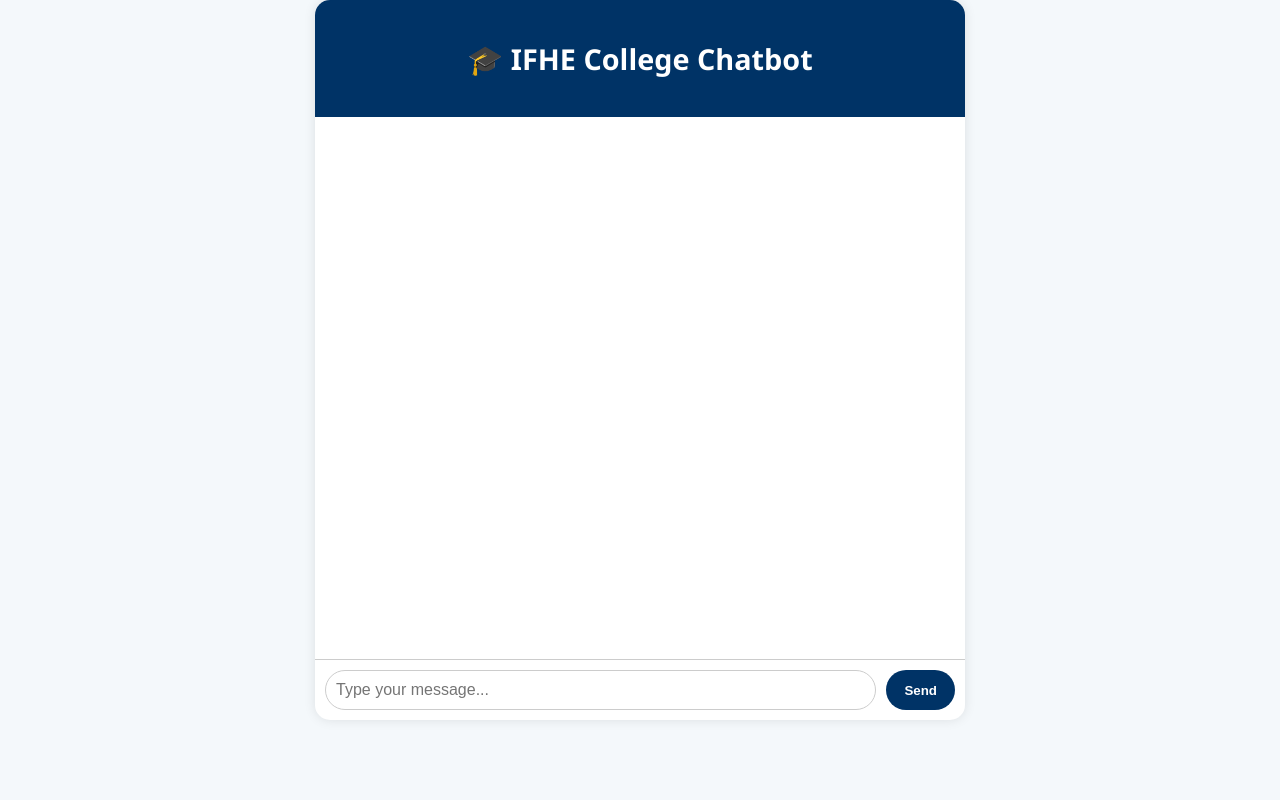
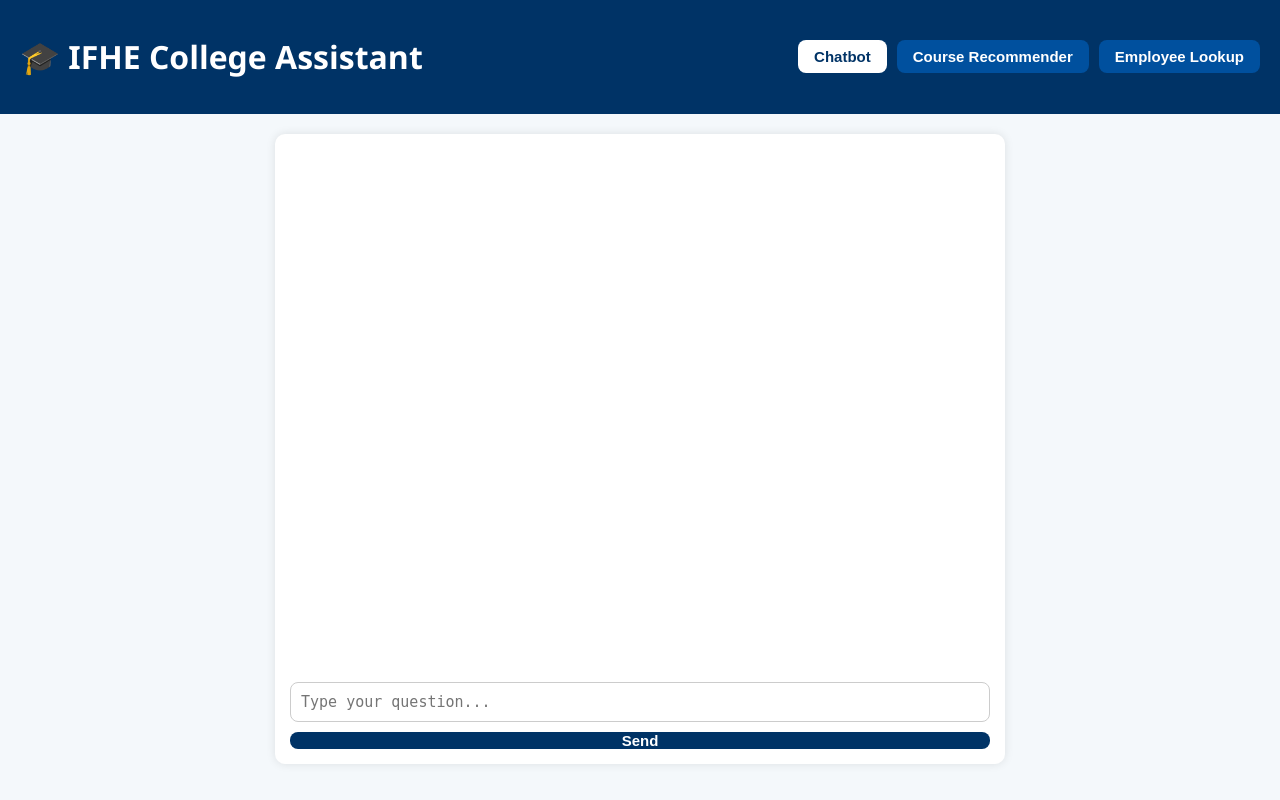
Before and after one commit to Chay0803/CollegeChatbot, a FastAPI app: page / in a window 1280 px wide. Run offline with FastAPI, Linux system fonts and the light colour scheme; some libraries are stand-ins or nearby versions.

Commit message:
Added professional FastAPI frontend (Chatbot, Course Recommender, Employee Lookup)

```diff
--- a/app.py
+++ b/app.py
@@ -324,28 +324,146 @@
 
 # st.markdown('</div>', unsafe_allow_html=True)
 
-from fastapi import FastAPI, Request, Form
+from fastapi import FastAPI, Request, Form, Cookie
 from fastapi.responses import HTMLResponse, JSONResponse
 from fastapi.staticfiles import StaticFiles
 from fastapi.templating import Jinja2Templates
+import uuid
 
-# from llama_api import ask_ollama  # ← Replace with your model API call
+from llama_api import ask_ollama
+from load_docs import get_vectorstore
 
-app = FastAPI()
+# -------------------------------------------------
+# INIT
+# -------------------------------------------------
+app = FastAPI(
+    title="IFHE Conversational Chatbot",
+    description="Context-aware chatbot with conversation memory",
+    version="3.0"
+)
 
-# Mount static files (CSS, JS)
 app.mount("/static", StaticFiles(directory="static"), name="static")
-
-# Jinja2 for rendering HTML
 templates = Jinja2Templates(directory="templates")
 
+# Retriever (for contextual search)
+retriever = get_vectorstore().as_retriever()
+
+# Global memory dictionary {session_id: [{"role": "user"/"bot", "content": "..."}]}
+conversation_memory = {}
+
+# -------------------------------------------------
+# HELPERS
+# -------------------------------------------------
+def normalize_query(query: str) -> str:
+    q = query.strip().lower()
+    if "admission" in q:
+        return "What is the admission process and important deadlines?"
+    elif "fee" in q or "fees" in q:
+        return "What is the fee structure?"
+    elif "calendar" in q or "schedule" in q:
+        return "Show the academic calendar and schedule"
+    elif "hostel" in q or "transport" in q:
+        return "What are the hostel and transport facilities?"
+    elif "faculty" in q or "teacher" in q:
+        return "Who are the faculty members at IFHE?"
+    elif "placement" in q or "recruiters" in q:
+        return "Tell me about placements and top recruiters at IFHE."
+    elif "scholarship" in q:
+        return "What scholarships are available at IFHE?"
+    return q
+
+
+def build_prompt(history, user_message, context):
+    """
+    Build a conversation-aware prompt for LLM.
+    Includes past turns and relevant retrieved documents.
+    """
+    history_text = ""
+    for turn in history[-5:]:  # last 5 turns
+        role = "User" if turn["role"] == "user" else "Assistant"
+        history_text += f"{role}: {turn['content']}\n"
+
+    return f"""
+You are an academic assistant for IFHE University.
+Answer clearly, professionally, and concisely.
+
+Context from documents:
+{context}
+
+Conversation so far:
+{history_text}
+
+Current user question:
+User: {user_message}
+
+Answer:
+"""
+
+
+# -------------------------------------------------
+# ROUTES
+# -------------------------------------------------
 @app.get("/", response_class=HTMLResponse)
-async def get_chat_page(request: Request):
+async def serve_home(request: Request, session_id: str | None = Cookie(default=None)):
+    """
+    Serve the chatbot UI and assign a unique session ID if missing.
+    """
+    if not session_id:
+        session_id = str(uuid.uuid4())
+        response = templates.TemplateResponse("index.html", {"request": request})
+        response.set_cookie(key="session_id", value=session_id, httponly=True)
+        return response
+
     return templates.TemplateResponse("index.html", {"request": request})
 
-@app.post("/chat")
-async def chat_api(user_message: str = Form(...)):
-    # Dummy logic for now (replace with ask_ollama)
-    # answer = ask_ollama(user_message)
-    answer = f"AI Response: {user_message[::-1]}"  # Reverses text for demo
-    return JSONResponse({"answer": answer})
+
+@app.post("/chat", response_class=JSONResponse)
+async def chat_endpoint(
+    request: Request,
+    user_message: str = Form(...),
+    session_id: str | None = Cookie(default=None)
+):
+    """
+    Main chat endpoint — remembers past messages and retrieves context for each turn.
+    """
+    try:
+        # Assign session if missing
+        if not session_id:
+            session_id = str(uuid.uuid4())
+            conversation_memory[session_id] = []
+
+        # Initialize memory if not present
+        if session_id not in conversation_memory:
+            conversation_memory[session_id] = []
+
+        # Normalize user question and get context
+        query = normalize_query(user_message)
+        docs = retriever.get_relevant_documents(query)
+        context = "\n\n".join([d.page_content for d in docs[:6]])
+
+        # Add user message to memory
+        conversation_memory[session_id].append({"role": "user", "content": user_message})
+
+        # Build contextual + history-aware prompt
+        prompt = build_prompt(conversation_memory[session_id], user_message, context)
+
+        # Generate model answer
+        answer = ask_ollama(prompt)
+
+        # Save bot reply to memory
+        conversation_memory[session_id].append({"role": "bot", "content": answer})
+
+        return JSONResponse({"answer": answer, "session_id": session_id})
+
+    except Exception as e:
+        return JSONResponse({"answer": f"⚠️ Error: {str(e)}"})
+
+
+@app.post("/reset", response_class=JSONResponse)
+async def reset_conversation(session_id: str = Form(...)):
+    """
+    Clears conversation history for a session.
+    """
+    if session_id in conversation_memory:
+        conversation_memory[session_id] = []
+    return JSONResponse({"status": "cleared"})
--- /dev/null
+++ b/static/script.js
@@ -0,0 +1,91 @@
+// Tab switching
+const tabs = document.querySelectorAll(".tab");
+const contents = document.querySelectorAll(".tab-content");
+
+tabs.forEach(tab => {
+  tab.addEventListener("click", () => {
+    tabs.forEach(t => t.classList.remove("active"));
+    contents.forEach(c => c.classList.remove("active"));
+    tab.classList.add("active");
+    document.getElementById(tab.dataset.tab).classList.add("active");
+  });
+});
+
+// Chatbot
+const chatForm = document.getElementById("chat-form");
+const chatBox = document.getElementById("chat-box");
+const chatInput = document.getElementById("chat-input");
+
+chatForm?.addEventListener("submit", async (e) => {
+  e.preventDefault();
+  const message = chatInput.value.trim();
+  if (!message) return;
+  addMessage("user", message);
+  chatInput.value = "";
+
+  addMessage("bot", "Typing...");
+
+  const res = await fetch("/chat", {
+    method: "POST",
+    headers: { "Content-Type": "application/x-www-form-urlencoded" },
+    body: new URLSearchParams({ user_message: message })
+  });
+
+  const data = await res.json();
+  removeLastBot();
+  addMessage("bot", data.answer);
+});
+
+function addMessage(role, text) {
+  const div = document.createElement("div");
+  div.className = `chat-message ${role}-message`;
+  div.innerHTML = text;
+  chatBox.appendChild(div);
+  chatBox.scrollTop = chatBox.scrollHeight;
+}
+
+function removeLastBot() {
+  const bots = chatBox.querySelectorAll(".bot-message");
+  if (bots.length) bots[bots.length - 1].remove();
+}
+
+// Course Recommender
+const courseForm = document.getElementById("course-form");
+courseForm?.addEventListener("submit", async (e) => {
+  e.preventDefault();
+  const formData = new FormData(courseForm);
+  const res = await fetch("/recommend", { method: "POST", body: formData });
+  const data = await res.json();
+
+  const resultsDiv = document.getElementById("course-results");
+  if (data.recommendations?.length) {
+    resultsDiv.innerHTML = `<strong>Recommended Courses:</strong><ul>${data.recommendations.map(c => `<li>${c}</li>`).join("")}</ul>`;
+  } else {
+    resultsDiv.textContent = "No matching courses found or invalid input.";
+  }
+});
+
+// Employee Lookup
+const empForm = document.getElementById("employee-form");
+empForm?.addEventListener("submit", async (e) => {
+  e.preventDefault();
+  const formData = new FormData(empForm);
+  const res = await fetch("/employees/search", { method: "POST", body: formData });
+  const data = await res.json();
+
+  const resultsDiv = document.getElementById("employee-results");
+  if (data.results?.length) {
+    const table = `
+      <table>
+        <thead>
+          <tr>${Object.keys(data.results[0]).map(k => `<th>${k}</th>`).join("")}</tr>
+        </thead>
+        <tbody>
+          ${data.results.map(r => `<tr>${Object.values(r).map(v => `<td>${v}</td>`).join("")}</tr>`).join("")}
+        </tbody>
+      </table>`;
+    resultsDiv.innerHTML = table;
+  } else {
+    resultsDiv.textContent = data.error || "No results found.";
+  }
+});
--- a/static/style.css
+++ b/static/style.css
@@ -1,95 +1,168 @@
 body {
+  font-family: 'Segoe UI', Arial, sans-serif;
+  margin: 0;
   background: #f4f8fb;
-  font-family: 'Segoe UI', sans-serif;
-  margin: 0;
-  padding: 0;
-  display: flex;
-  justify-content: center;
-  height: 100vh;
+  color: #0c1c3a;
 }
 
+.topbar {
+  background: #003366;
+  color: white;
+  padding: 14px 20px;
+  display: flex;
+  justify-content: space-between;
+  align-items: center;
+}
+
+.tabs {
+  display: flex;
+  gap: 10px;
+}
+
+.tabs .tab {
+  background: #00509e;
+  color: white;
+  border: none;
+  padding: 8px 16px;
+  border-radius: 8px;
+  cursor: pointer;
+  font-weight: 600;
+}
+
+.tabs .tab.active {
+  background: white;
+  color: #003366;
+}
+
+main {
+  padding: 20px;
+}
+
+/* Tab Content */
+.tab-content {
+  display: none;
+}
+
+.tab-content.active {
+  display: block;
+}
+
+/* Chatbot Styles */
 .chat-container {
-  width: 90%;
-  max-width: 650px;
-  height: 90vh;
+  background: white;
+  border-radius: 10px;
+  box-shadow: 0 0 10px rgba(0,0,0,0.1);
+  padding: 15px;
+  max-width: 700px;
+  margin: auto;
   display: flex;
   flex-direction: column;
-  background: white;
-  border-radius: 15px;
-  box-shadow: 0 0 12px rgba(0,0,0,0.1);
-  overflow: hidden;
-}
-
-.chat-header {
-  background: #003366;
-  color: white;
-  text-align: center;
-  padding: 15px;
-  font-size: 1.2rem;
-  font-weight: 600;
+  height: 75vh;
 }
 
 .chat-box {
   flex: 1;
   overflow-y: auto;
+  padding-right: 5px;
+  margin-bottom: 10px;
+}
+
+.chat-message {
+  margin: 8px 0;
+  max-width: 80%;
+  padding: 10px 14px;
+  border-radius: 10px;
+  line-height: 1.4;
+  font-size: 15px;
+}
+
+.user-message {
+  background: #00509e;
+  color: white;
+  align-self: flex-end;
+  border-bottom-right-radius: 0;
+}
+
+.bot-message {
+  background: #e8f0fc;
+  color: #003366;
+  align-self: flex-start;
+  border-bottom-left-radius: 0;
+}
+
+.chat-form {
+  display: flex;
+  gap: 10px;
+}
+
+.chat-form textarea {
+  flex: 1;
+  resize: none;
+  border-radius: 8px;
+  border: 1px solid #ccc;
+  padding: 10px;
+  font-size: 15px;
+}
+
+.chat-form button {
+  background: #003366;
+  color: white;
+  border: none;
+  border-radius: 8px;
+  padding: 0 18px;
+  cursor: pointer;
+  font-weight: bold;
+}
+
+/* Forms for Course & Employee */
+.form-container {
+  max-width: 600px;
+  background: white;
+  border-radius: 10px;
   padding: 20px;
+  margin: auto;
+  box-shadow: 0 0 10px rgba(0,0,0,0.1);
+}
+
+form {
   display: flex;
   flex-direction: column;
   gap: 12px;
 }
 
-.message {
-  padding: 10px 15px;
-  border-radius: 12px;
-  max-width: 80%;
-  word-wrap: break-word;
+label {
+  font-weight: 600;
 }
 
-.user-message {
-  align-self: flex-end;
-  background-color: #00509e;
-  color: white;
-  border-bottom-right-radius: 0;
+input, select, button {
+  padding: 10px;
+  font-size: 15px;
+  border: 1px solid #ccc;
+  border-radius: 6px;
 }
 
-.bot-message {
-  align-self: flex-start;
-  background-color: #e6eef7;
-  color: #003366;
-  border-bottom-left-radius: 0;
+button {
+  background: #003366;
+  color: white;
+  cursor: pointer;
+  font-weight: 600;
 }
 
-.loading {
-  opacity: 0.7;
-  font-style: italic;
+.results-box {
+  margin-top: 20px;
+  padding: 15px;
+  border-radius: 8px;
+  background: #f0f5ff;
+  white-space: pre-line;
 }
 
-.chat-form {
-  display: flex;
-  border-top: 1px solid #ccc;
-  padding: 10px;
+.results-box table {
+  width: 100%;
+  border-collapse: collapse;
 }
 
-.chat-form input {
-  flex: 1;
-  padding: 10px;
+.results-box th, .results-box td {
   border: 1px solid #ccc;
-  border-radius: 20px;
-  outline: none;
-  font-size: 1rem;
+  padding: 8px;
+  text-align: left;
 }
-
-.chat-form button {
-  background-color: #003366;
-  color: white;
-  border: none;
-  padding: 10px 18px;
-  margin-left: 10px;
-  border-radius: 20px;
-  font-weight: bold;
-  cursor: pointer;
-}
-
-.chat-form button:hover {
-  background-color: #00509e;
-}
--- a/templates/index.html
+++ b/templates/index.html
@@ -1,62 +1,97 @@
 <!DOCTYPE html>
 <html lang="en">
 <head>
-  <meta charset="UTF-8">
-  <meta name="viewport" content="width=device-width, initial-scale=1.0">
-  <title>IFHE Chatbot</title>
+  <meta charset="utf-8" />
+  <meta name="viewport" content="width=device-width,initial-scale=1" />
+  <title>IFHE College Assistant</title>
   <link rel="stylesheet" href="/static/style.css">
 </head>
 <body>
-  <div class="chat-container">
-    <div class="chat-header">
-      <h2>🎓 IFHE College Chatbot</h2>
-    </div>
+  <header class="topbar">
+    <h1>🎓 IFHE College Assistant</h1>
+    <nav class="tabs">
+      <button class="tab active" data-tab="chat">Chatbot</button>
+      <button class="tab" data-tab="recommender">Course Recommender</button>
+      <button class="tab" data-tab="employees">Employee Lookup</button>
+    </nav>
+  </header>
 
-    <div id="chat-box" class="chat-box"></div>
+  <main>
+    <!-- CHAT TAB -->
+    <section id="chat" class="tab-content active">
+      <div class="chat-container">
+        <div id="chat-box" class="chat-box"></div>
+        <form id="chat-form" class="chat-form">
+          <textarea id="chat-input" placeholder="Type your question..." rows="1"></textarea>
+          <button type="submit">Send</button>
+        </form>
+      </div>
+    </section>
 
-    <form id="chat-form" class="chat-form">
-      <input type="text" id="user-input" name="user_message" placeholder="Type your message..." required>
-      <button type="submit">Send</button>
-    </form>
-  </div>
+    <!-- COURSE RECOMMENDER TAB -->
+    <section id="recommender" class="tab-content">
+      <div class="form-container">
+        <h2>Course Recommender</h2>
+        <form id="course-form">
+          <label>Stream:</label>
+          <select name="stream" required>
+            <option value="">Select</option>
+            <option>Science</option>
+            <option>Commerce</option>
+            <option>Arts</option>
+          </select>
 
-  <script>
-    const form = document.getElementById("chat-form");
-    const chatBox = document.getElementById("chat-box");
+          <label>Area of Interest:</label>
+          <select name="interest" required>
+            <option value="">Select</option>
+            <option>Tech</option>
+            <option>Law</option>
+            <option>Management</option>
+          </select>
 
-    form.addEventListener("submit", async (e) => {
-      e.preventDefault();
+          <label>Comfortable in English?</label>
+          <select name="english" required>
+            <option value="">Select</option>
+            <option>Yes</option>
+            <option>No</option>
+          </select>
 
-      const userInput = document.getElementById("user-input");
-      const message = userInput.value.trim();
-      if (!message) return;
+          <label>10th Percentage:</label>
+          <input type="number" name="tenth" step="0.1" min="0" max="100" required>
 
-      // Add user message to chat
-      chatBox.innerHTML += `<div class="message user-message">${message}</div>`;
-      userInput.value = "";
+          <label>12th Percentage:</label>
+          <input type="number" name="twelfth" step="0.1" min="0" max="100" required>
 
-      // Scroll down
-      chatBox.scrollTop = chatBox.scrollHeight;
+          <button type="submit">Recommend Courses</button>
+        </form>
 
-      // Show typing indicator
-      const loader = document.createElement("div");
-      loader.className = "message bot-message loading";
-      loader.innerHTML = "Typing...";
-      chatBox.appendChild(loader);
+        <div id="course-results" class="results-box"></div>
+      </div>
+    </section>
 
-      // Fetch AI response
-      const response = await fetch("/chat", {
-        method: "POST",
-        body: new URLSearchParams({ user_message: message }),
-        headers: { "Content-Type": "application/x-www-form-urlencoded" }
-      });
-      const data = await response.json();
+    <!-- EMPLOYEE DETAILS TAB -->
+    <section id="employees" class="tab-content">
+      <div class="form-container">
+        <h2>Employee Details Lookup</h2>
+        <form id="employee-form">
+          <label>Search by:</label>
+          <select name="search_type" required>
+            <option value="id">Employee ID</option>
+            <option value="salary">Salary ≥</option>
+            <option value="experience">Experience ≥</option>
+          </select>
 
-      // Remove loader and show answer
-      loader.remove();
-      chatBox.innerHTML += `<div class="message bot-message">${data.answer}</div>`;
-      chatBox.scrollTop = chatBox.scrollHeight;
-    });
-  </script>
+          <label>Enter Value:</label>
+          <input type="text" name="value" required>
+
+          <button type="submit">Search</button>
+        </form>
+
+        <div id="employee-results" class="results-box"></div>
+      </div>
+    </section>
+  </main>
+
+  <script src="/static/script.js"></script>
 </body>
 </html>
```
